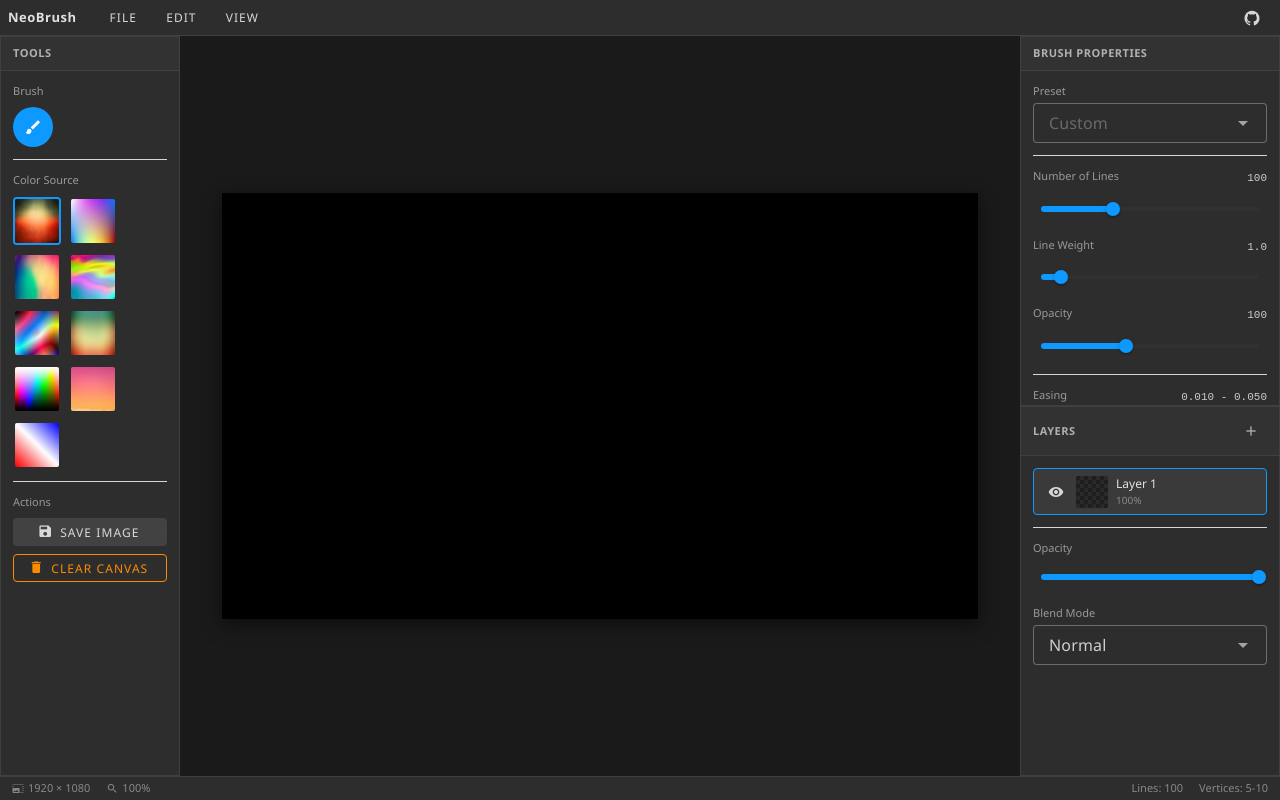
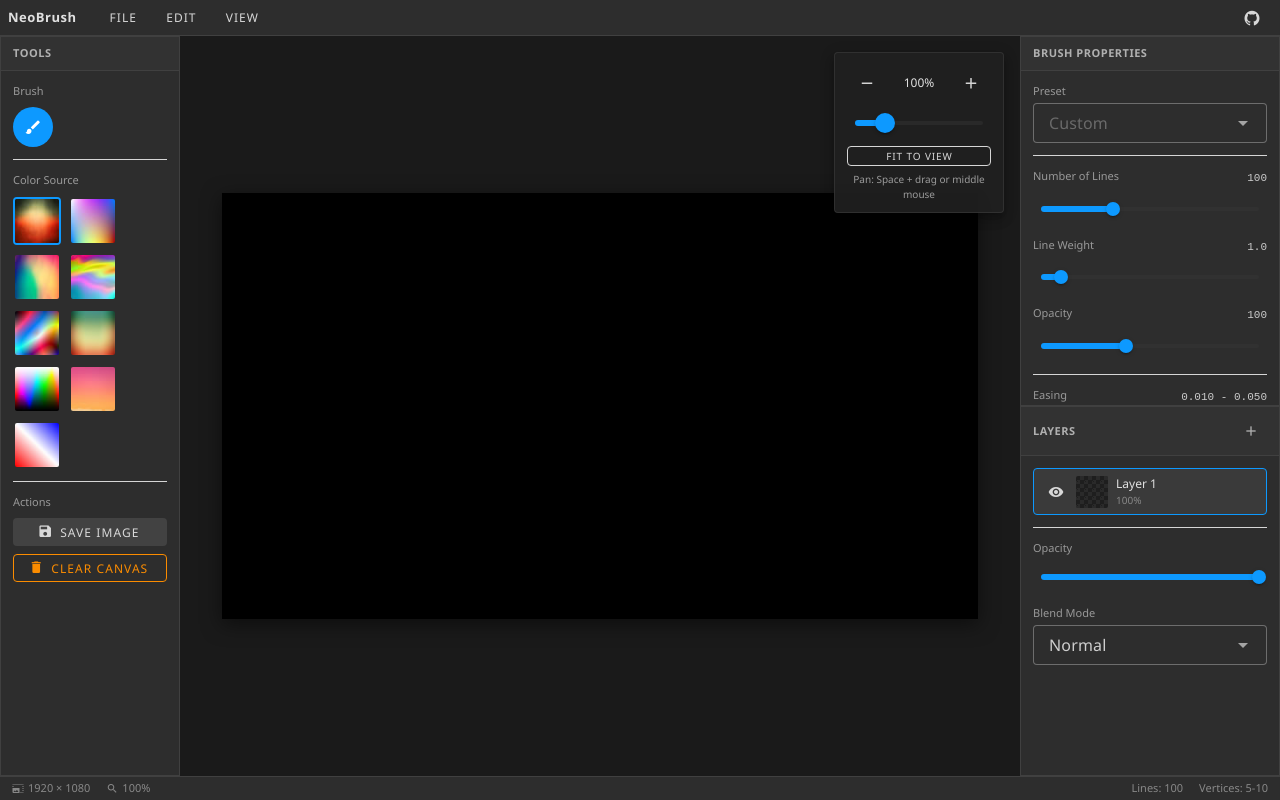
Before and after one commit to riebschlager/neobrush, a Vue app: page / in a window 1280 px wide. Built offline with nearby package versions, Linux system fonts and the light colour scheme.

Commit message:
refactor canvas position and zoom

```diff
--- a/src/components/canvas/CanvasViewport.vue
+++ b/src/components/canvas/CanvasViewport.vue
@@ -1,15 +1,105 @@
 <script setup lang="ts">
-import { ref, onMounted } from 'vue'
+import { ref, onMounted, onUnmounted, watch } from 'vue'
+import { storeToRefs } from 'pinia'
 import { useNeoBrush } from '@/composables/useNeoBrush'
+import { useCanvasStore } from '@/stores/canvas'
 
 const canvasContainer = ref<HTMLElement | null>(null)
-const { initialize, isInitialized } = useNeoBrush()
+const { initialize, isInitialized, canvasManager } = useNeoBrush()
+const canvasStore = useCanvasStore()
+const { zoom } = storeToRefs(canvasStore)
+
+const isPanning = ref(false)
+const lastPointer = ref({ x: 0, y: 0 })
+const spacePressed = ref(false)
+
+let boundCanvas: HTMLCanvasElement | null = null
+
+function startPan(event: MouseEvent) {
+  const isMiddleButton = event.button === 1
+  const isSpacePan = event.button === 0 && spacePressed.value
+  if (!isMiddleButton && !isSpacePan) return
+
+  event.preventDefault()
+  event.stopPropagation()
+
+  isPanning.value = true
+  lastPointer.value = { x: event.clientX, y: event.clientY }
+}
+
+function handlePanMove(event: MouseEvent) {
+  if (!isPanning.value) return
+  const deltaX = event.clientX - lastPointer.value.x
+  const deltaY = event.clientY - lastPointer.value.y
+  lastPointer.value = { x: event.clientX, y: event.clientY }
+  canvasStore.pan(deltaX, deltaY)
+}
+
+function endPan() {
+  if (!isPanning.value) return
+  isPanning.value = false
+}
+
+function handleWheel(event: WheelEvent) {
+  if (!event.ctrlKey && !event.metaKey) return
+  event.preventDefault()
+  const direction = event.deltaY > 0 ? -1 : 1
+  const nextZoom = zoom.value + direction * 0.1
+  canvasStore.setZoom(nextZoom)
+}
+
+function handleKeyDown(event: KeyboardEvent) {
+  if (event.code === 'Space') {
+    spacePressed.value = true
+  }
+}
+
+function handleKeyUp(event: KeyboardEvent) {
+  if (event.code === 'Space') {
+    spacePressed.value = false
+  }
+}
+
+function bindCanvasEvents(canvas: HTMLCanvasElement) {
+  boundCanvas = canvas
+  canvas.addEventListener('mousedown', startPan, { capture: true })
+  canvas.addEventListener('wheel', handleWheel, { passive: false })
+  window.addEventListener('mousemove', handlePanMove)
+  window.addEventListener('mouseup', endPan)
+}
+
+function unbindCanvasEvents() {
+  if (!boundCanvas) return
+  boundCanvas.removeEventListener('mousedown', startPan, { capture: true } as EventListenerOptions)
+  boundCanvas.removeEventListener('wheel', handleWheel as EventListener)
+  boundCanvas = null
+  window.removeEventListener('mousemove', handlePanMove)
+  window.removeEventListener('mouseup', endPan)
+}
 
 onMounted(() => {
   if (canvasContainer.value) {
     initialize(canvasContainer.value)
   }
+  window.addEventListener('keydown', handleKeyDown)
+  window.addEventListener('keyup', handleKeyUp)
 })
+
+onUnmounted(() => {
+  unbindCanvasEvents()
+  window.removeEventListener('keydown', handleKeyDown)
+  window.removeEventListener('keyup', handleKeyUp)
+})
+
+watch(
+  () => canvasManager.value,
+  (manager) => {
+    unbindCanvasEvents()
+    if (manager) {
+      bindCanvasEvents(manager.getDisplayCanvas())
+    }
+  }
+)
 </script>
 
 <template>
@@ -18,6 +108,37 @@ onMounted(() => {
       <div v-if="!isInitialized" class="loading">
         <v-progress-circular indeterminate color="primary" />
       </div>
+    </div>
+    <div class="floating-controls">
+      <v-card class="controls-card" elevation="8">
+        <div class="zoom-row">
+          <v-btn icon size="small" variant="text" @click="canvasStore.zoomOut()">
+            <v-icon>mdi-minus</v-icon>
+          </v-btn>
+          <div class="zoom-label">{{ Math.round(zoom * 100) }}%</div>
+          <v-btn icon size="small" variant="text" @click="canvasStore.zoomIn()">
+            <v-icon>mdi-plus</v-icon>
+          </v-btn>
+        </div>
+        <v-slider
+          :model-value="zoom"
+          :min="0.1"
+          :max="4"
+          :step="0.05"
+          hide-details
+          density="compact"
+          @update:model-value="(value) => canvasStore.setZoom(value)"
+        />
+        <v-btn
+          size="x-small"
+          variant="outlined"
+          class="fit-btn"
+          @click="canvasStore.resetZoom()"
+        >
+          Fit to View
+        </v-btn>
+        <div class="pan-hint">Pan: Space + drag or middle mouse</div>
+      </v-card>
     </div>
   </div>
 </template>
@@ -43,4 +164,46 @@ onMounted(() => {
   align-items: center;
   justify-content: center;
 }
+
+.floating-controls {
+  position: absolute;
+  top: 16px;
+  right: 16px;
+  z-index: 3;
+  pointer-events: none;
+}
+
+.controls-card {
+  pointer-events: auto;
+  padding: 10px 12px;
+  background: rgba(32, 32, 32, 0.92);
+  border: 1px solid rgba(255, 255, 255, 0.08);
+  width: 170px;
+}
+
+.zoom-row {
+  display: flex;
+  align-items: center;
+  justify-content: space-between;
+  margin-bottom: 4px;
+}
+
+.zoom-label {
+  font-size: 12px;
+  color: #e0e0e0;
+  min-width: 52px;
+  text-align: center;
+}
+
+.fit-btn {
+  margin-top: 6px;
+  width: 100%;
+}
+
+.pan-hint {
+  margin-top: 6px;
+  font-size: 10px;
+  color: #9c9c9c;
+  text-align: center;
+}
 </style>
--- a/src/composables/useNeoBrush.ts
+++ b/src/composables/useNeoBrush.ts
@@ -77,7 +77,7 @@ function createNeoBrush() {
   const layersStore = useLayersStore()
 
   const { parameters, activeColorSource, activeColorSourceId } = storeToRefs(brushStore)
-  const { settings, isDrawing } = storeToRefs(canvasStore)
+  const { settings, isDrawing, zoom, panX, panY } = storeToRefs(canvasStore)
   const { layers, activeLayerId } = storeToRefs(layersStore)
 
   const canvasManager = ref<CanvasManager | null>(null)
@@ -167,6 +167,7 @@ function createNeoBrush() {
       height: settings.value.height,
       backgroundColor: settings.value.backgroundColor,
     })
+    canvasManager.value.setViewTransform(zoom.value, panX.value, panY.value)
 
     brush.value = new NeoBrush(parameters.value)
 
@@ -218,6 +219,7 @@ function createNeoBrush() {
 
   function handleMouseDown(e: MouseEvent): void {
     if (!canvasManager.value || !brush.value) return
+    if (typeof e.button === 'number' && e.button !== 0) return
     const activeLayer = layersStore.activeLayer
     if (!activeLayer || activeLayer.locked) return
 
@@ -547,6 +549,15 @@ function createNeoBrush() {
   )
 
   watch(
+    [zoom, panX, panY],
+    ([nextZoom, nextPanX, nextPanY]) => {
+      if (!canvasManager.value) return
+      canvasManager.value.setViewTransform(nextZoom, nextPanX, nextPanY)
+      canvasManager.value.render()
+    }
+  )
+
+  watch(
     layers,
     () => {
       if (!canvasManager.value) return
--- a/src/engine/core/CanvasManager.ts
+++ b/src/engine/core/CanvasManager.ts
@@ -13,12 +13,18 @@ export class CanvasManager {
   private height: number
   private backgroundColor: string
   private devicePixelRatio: number
+  private viewScale: number
+  private viewPanX: number
+  private viewPanY: number
 
   constructor(container: HTMLElement, options: CanvasManagerOptions) {
     this.width = options.width
     this.height = options.height
     this.backgroundColor = options.backgroundColor ?? '#000000'
     this.devicePixelRatio = window.devicePixelRatio || 1
+    this.viewScale = 1
+    this.viewPanX = 0
+    this.viewPanY = 0
 
     // Create display canvas (visible in DOM)
     this.displayCanvas = document.createElement('canvas')
@@ -63,6 +69,44 @@ export class CanvasManager {
     this.render()
   }
 
+  private getViewTransform() {
+    const container = this.displayCanvas.parentElement
+    if (!container) {
+      return {
+        displayWidth: 0,
+        displayHeight: 0,
+        scale: 1,
+        offsetX: 0,
+        offsetY: 0,
+        scaledWidth: 0,
+        scaledHeight: 0,
+      }
+    }
+
+    const rect = container.getBoundingClientRect()
+    const displayWidth = rect.width
+    const displayHeight = rect.height
+
+    const baseScale =
+      Math.min(displayWidth / this.width, displayHeight / this.height) * 0.9
+    const scale = baseScale * this.viewScale
+
+    const scaledWidth = this.width * scale
+    const scaledHeight = this.height * scale
+    const offsetX = (displayWidth - scaledWidth) / 2 + this.viewPanX
+    const offsetY = (displayHeight - scaledHeight) / 2 + this.viewPanY
+
+    return {
+      displayWidth,
+      displayHeight,
+      scale,
+      offsetX,
+      offsetY,
+      scaledWidth,
+      scaledHeight,
+    }
+  }
+
   clear(): void {
     this.drawingCtx.fillStyle = this.backgroundColor
     this.drawingCtx.fillRect(0, 0, this.width, this.height)
@@ -81,28 +125,22 @@ export class CanvasManager {
     return this.drawingCanvas
   }
 
+  setViewTransform(scale: number, panX: number, panY: number): void {
+    this.viewScale = Math.max(0.1, Math.min(10, scale))
+    this.viewPanX = panX
+    this.viewPanY = panY
+  }
+
   render(): void {
     const container = this.displayCanvas.parentElement
     if (!container) return
 
-    const rect = container.getBoundingClientRect()
-    const displayWidth = rect.width
-    const displayHeight = rect.height
+    const { displayWidth, displayHeight, scaledWidth, scaledHeight, offsetX, offsetY } =
+      this.getViewTransform()
 
     // Clear display
     this.displayCtx.fillStyle = '#1a1a1a'
     this.displayCtx.fillRect(0, 0, displayWidth, displayHeight)
-
-    // Calculate fit
-    const scale = Math.min(
-      displayWidth / this.width,
-      displayHeight / this.height
-    ) * 0.9 // 90% to leave some padding
-
-    const scaledWidth = this.width * scale
-    const scaledHeight = this.height * scale
-    const offsetX = (displayWidth - scaledWidth) / 2
-    const offsetY = (displayHeight - scaledHeight) / 2
 
     // Draw shadow
     this.displayCtx.shadowColor = 'rgba(0, 0, 0, 0.5)'
@@ -129,19 +167,7 @@ export class CanvasManager {
     const container = this.displayCanvas.parentElement
     if (!container) return { x: 0, y: 0 }
 
-    const rect = container.getBoundingClientRect()
-    const displayWidth = rect.width
-    const displayHeight = rect.height
-
-    const scale = Math.min(
-      displayWidth / this.width,
-      displayHeight / this.height
-    ) * 0.9
-
-    const scaledWidth = this.width * scale
-    const scaledHeight = this.height * scale
-    const offsetX = (displayWidth - scaledWidth) / 2
-    const offsetY = (displayHeight - scaledHeight) / 2
+    const { scale, offsetX, offsetY } = this.getViewTransform()
 
     // Get position relative to canvas element
     const canvasRect = this.displayCanvas.getBoundingClientRect()
```
